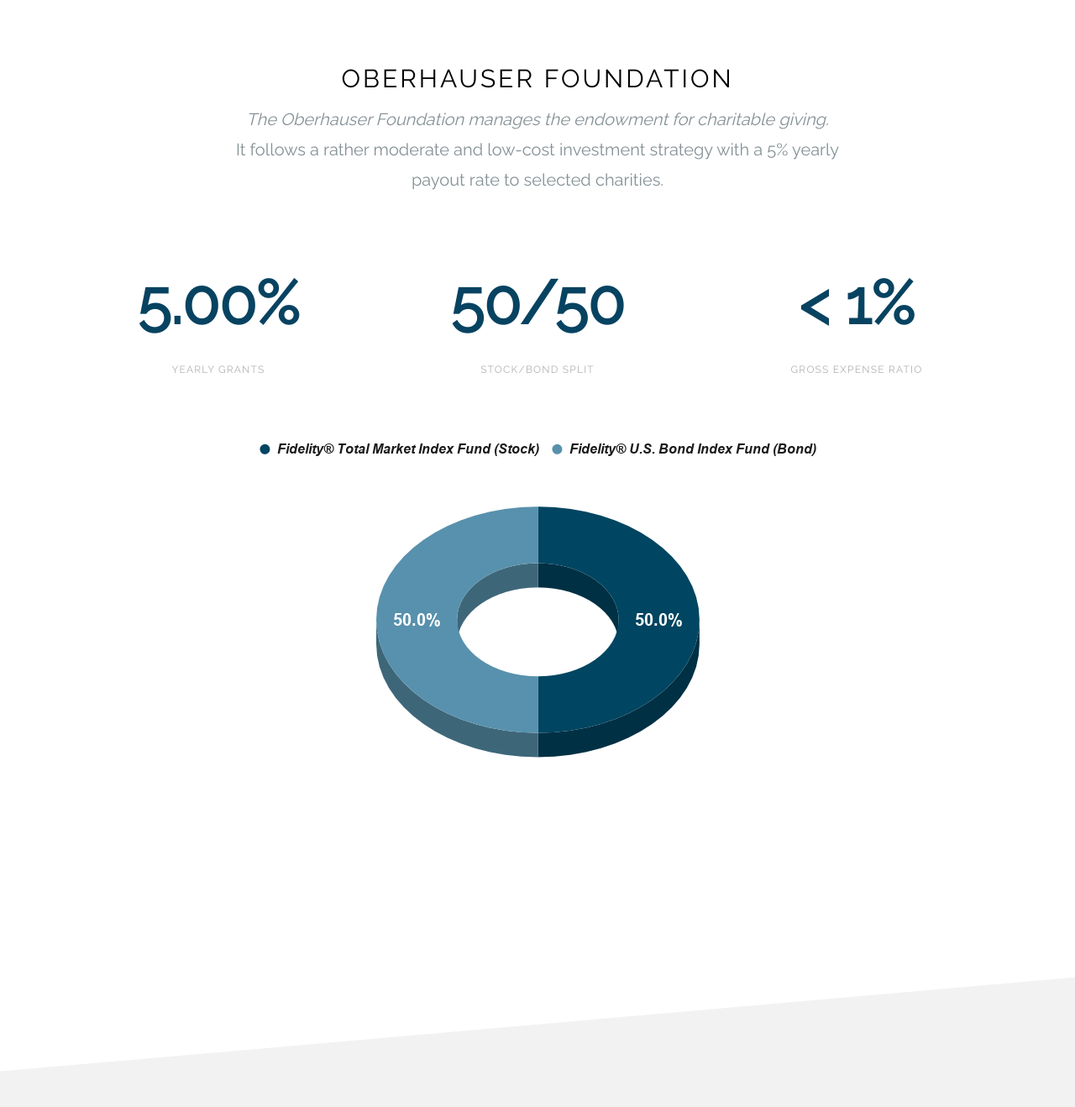
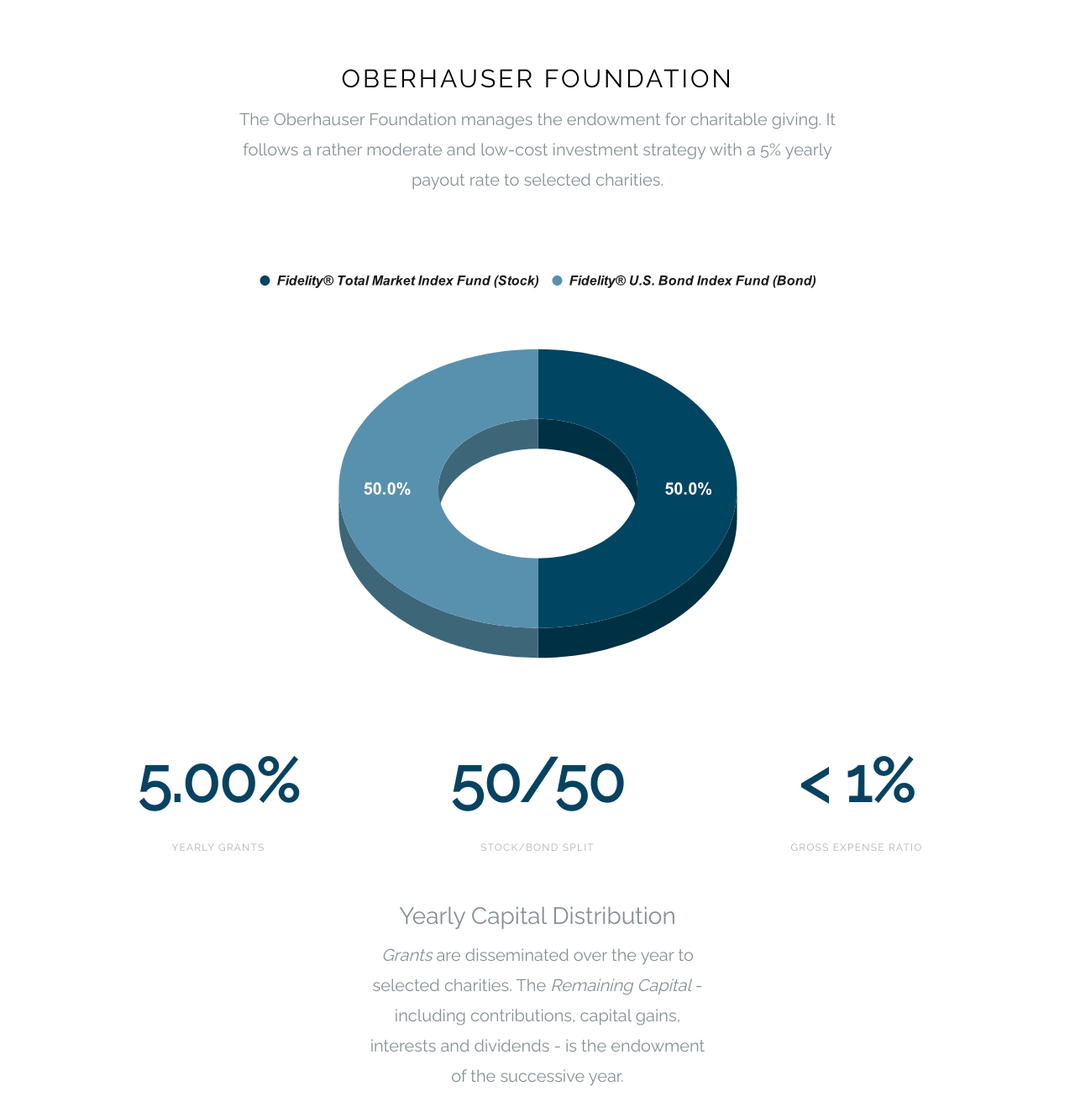
Before and after one commit to oberhauser-global/oberhauser-global.github.io, a plain HTML site: page index.html in a window 1280 px wide. Shown: the part 840-2158 px from the top of the page at 84% size. Drawn offline with Linux system fonts and the light colour scheme; files whose address does not match are found by name.

Commit message:
Adding yearly capital distribution pie chart

```diff
--- a/index.html
+++ b/index.html
@@ -102,16 +102,18 @@
             <div class="row justify-content-center mb-5">
               <div class="col-md-8">
                 <p class="lead">
-                  <em
-                    >The Oberhauser Foundation manages the endowment for
-                    charitable giving.
-                  </em>
-                  <br />
-                  It follows a rather moderate and low-cost investment strategy
-                  with a 5% yearly payout rate to selected charities.
+                  The Oberhauser Foundation manages the endowment for charitable
+                  giving. It follows a rather moderate and low-cost investment
+                  strategy with a 5% yearly payout rate to selected charities.
                 </p>
               </div>
             </div>
+          </div>
+        </div>
+
+        <div class="row no-gutters align-items-center ftco-animate">
+          <div class="col-md-12 mb-md-0 mb-5 text-center">
+            <img src="images/target-asset-allocation.svg" class="img-fluid" />
           </div>
         </div>
 
@@ -137,9 +139,20 @@
         </div>
       </div>
 
-      <div class="row no-gutters align-items-center ftco-animate">
+      <div class="row no-gutters align-items-center ftco-animate mb-5">
         <div class="col-md-12 mb-md-0 mb-5 text-center">
-          <img src="images/target-asset-allocation.png" class="img-fluid" />
+          <h3 class="text-muted">Yearly Capital Distribution</h3>
+          <div class="row justify-content-center mb-5">
+            <div class="col-md-4">
+              <p class="lead">
+                <em>Grants</em> are disseminated over the year to selected
+                charities. The <em>Remaining Capital</em> - including
+                contributions, capital gains, interests and dividends - is the
+                endowment of the successive year.
+              </p>
+            </div>
+          </div>
+          <img src="images/capital-distribution-plan.svg" class="img-fluid" />
         </div>
       </div>
     </section>
@@ -157,8 +170,8 @@
                 <p class="lead">
                   Oberhauser Global is the online presence of the Oberhauser
                   Dynasty. The mission is to educate members, bundle funds for
-                  charitable giving and align donations with the values and the
-                  mission of the Oberhauser familiy.
+                  charitable giving and align grants with the values and the
+                  mission of the Oberhauser Dynasty.
                 </p>
               </div>
             </div>
@@ -176,10 +189,10 @@
           <div class="col-md-6 p-md-5">
             <h3 class="h3 mb-4">Charitable Giving for a Better Future</h3>
             <p class="text-justify">
-              Charitable Giving is one of the main pillars of Oberhauser Global.
-              We believe strongly in giving back to the community and on a
-              bright future based on sustainable and positive social, scientific
-              and technological progress.<br />
+              Charitable Giving is one of the main pillars of the Oberhauser
+              Dynasty. We believe strongly in giving back to the community and
+              on a bright future based on sustainable and positive social,
+              scientific and technological progress.<br />
             </p>
             <!-- <p class="mb-5"><a href="#">Learn More</a></p> -->
           </div>
```
Also changed, not shown: images/capital-distribution-plan.svg (added), images/target-asset-allocation.svg (added).
